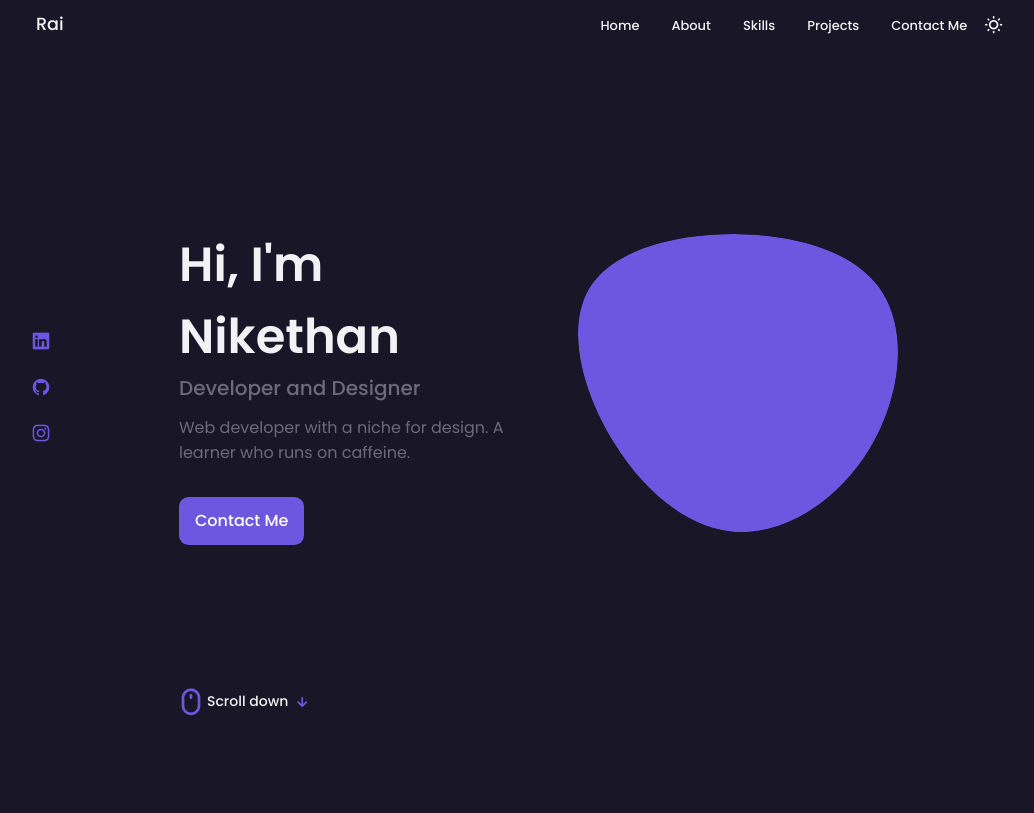
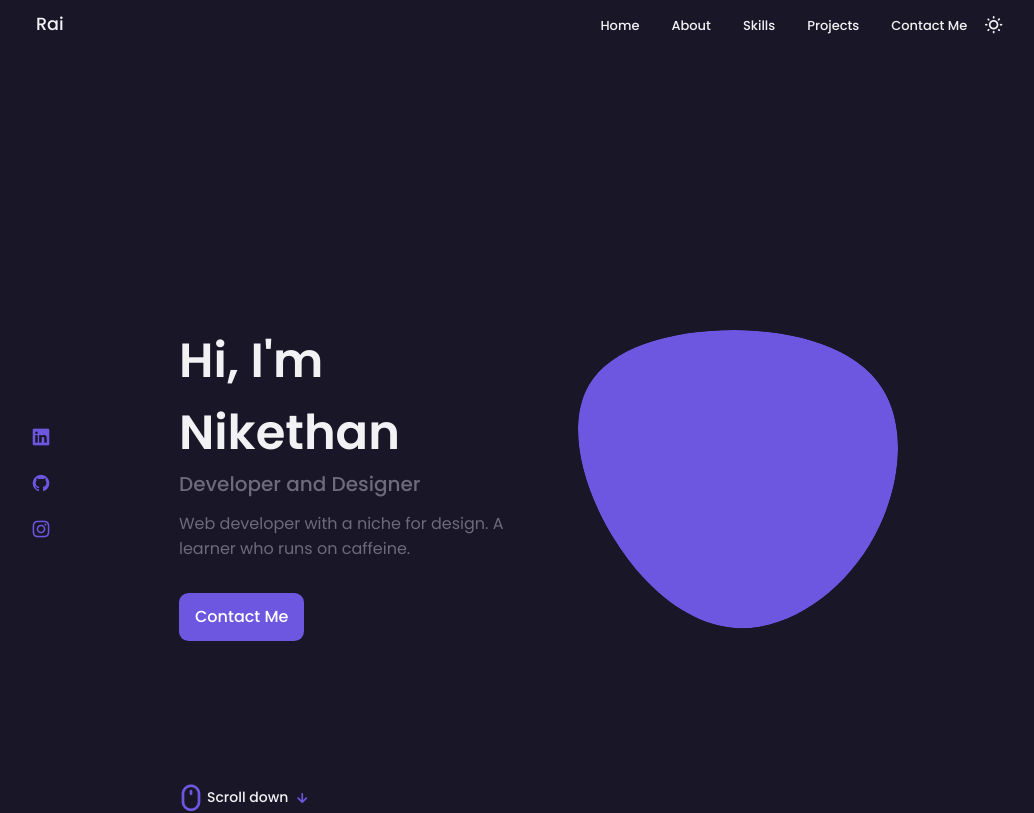
Before and after one commit to nikethanrai/portfolio, a React (Create React App) app: page / in a window 1280 px wide. Shown: the top 813 px of the page, without its empty margins (120-1154 px from the left). Built offline with nearby package versions, Linux system fonts and the light colour scheme.

Commit message:
Update App.css

```diff
--- a/src/App.css
+++ b/src/App.css
@@ -138,15 +138,6 @@ a {
 img {
   max-width: 100%;
   height: auto;
-}
-
-.section {
-
-
-  padding-top: 15%;
-
-
-
 }
 
 .section_title {
@@ -709,4 +700,12 @@ margin-right: var(--mb-1-5);
   .portfolio_content{
     column-gap: 5rem;
   }
+  .section {
+
+
+    padding-top: 15%;
+
+
+
+  }
 }
```
